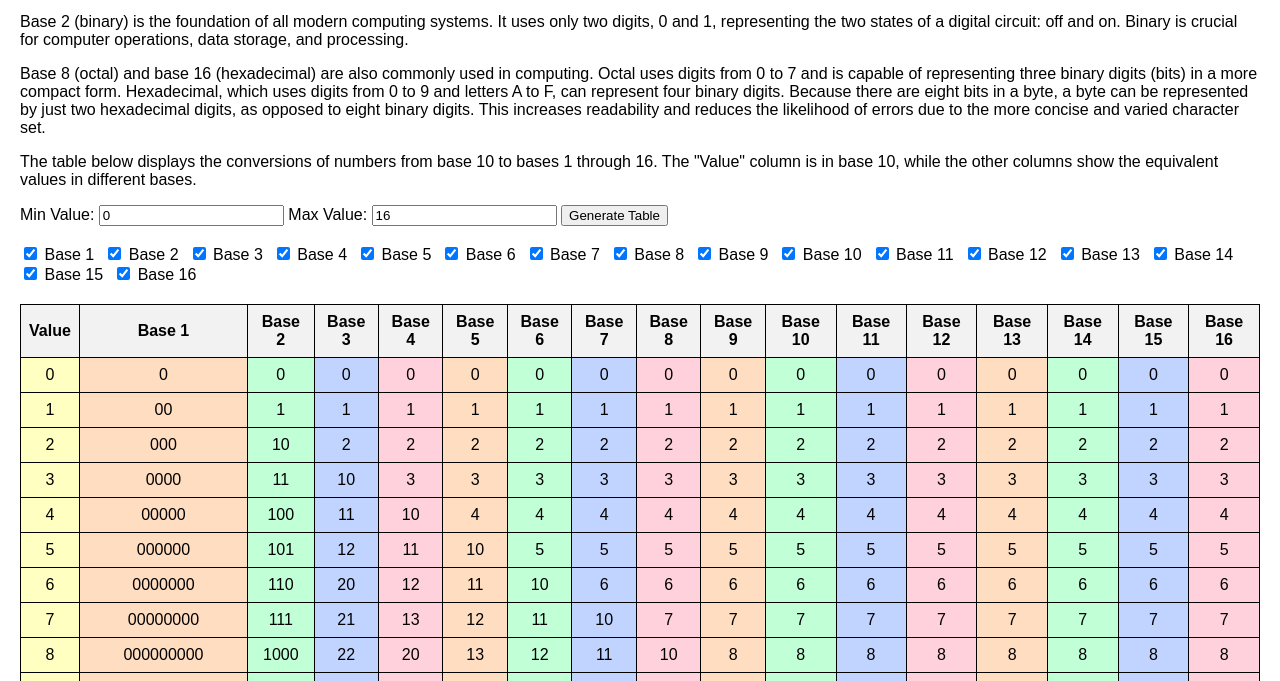
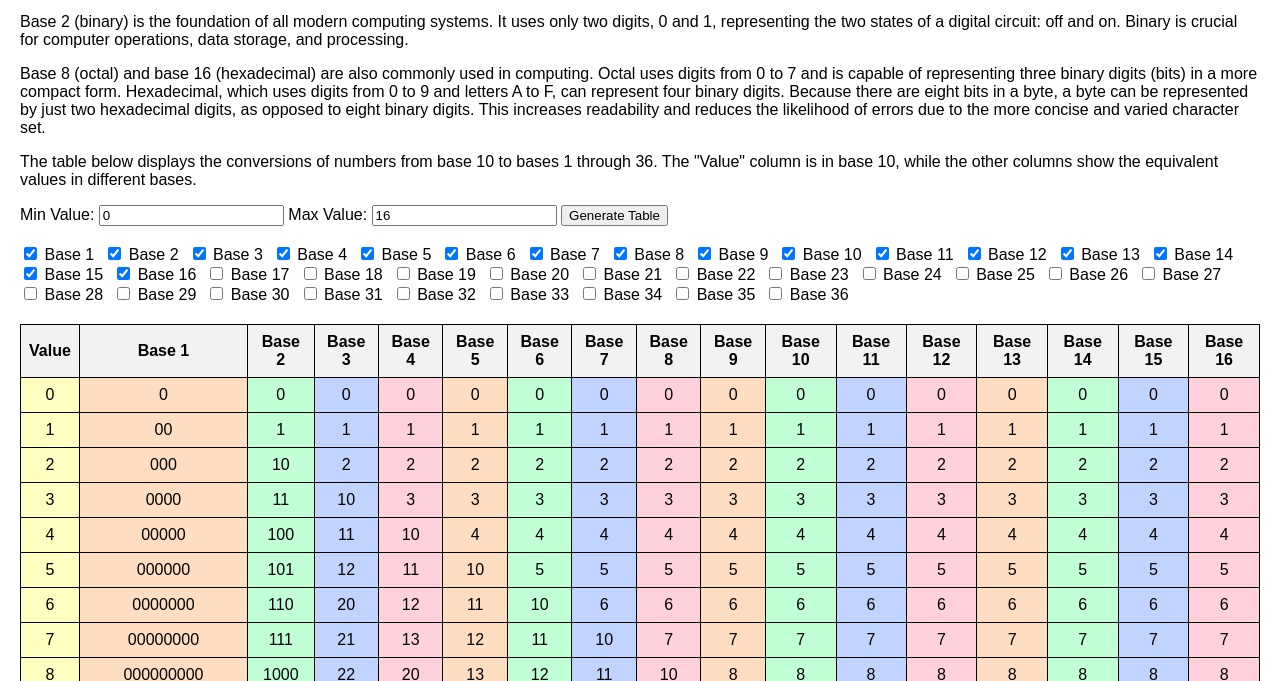
Before and after one commit to dglass710/Base-Conversion-Table, a plain HTML site: page index.html in a window 1280 px wide. Shown: the part 119-800 px from the top of the page. Drawn offline with Linux system fonts and the light colour scheme.

Commit message:
Added optional bases 17-36

```diff
--- a/index.html
+++ b/index.html
@@ -12,6 +12,8 @@
         table {
             border-collapse: collapse;
             width: 100%;
+            overflow-x: auto;
+            display: block;
         }
         th, td {
             border: 1px solid #000;
@@ -58,7 +60,7 @@
         Base 8 (octal) and base 16 (hexadecimal) are also commonly used in computing. Octal uses digits from 0 to 7 and is capable of representing three binary digits (bits) in a more compact form. Hexadecimal, which uses digits from 0 to 9 and letters A to F, can represent four binary digits. Because there are eight bits in a byte, a byte can be represented by just two hexadecimal digits, as opposed to eight binary digits. This increases readability and reduces the likelihood of errors due to the more concise and varied character set.
     </p>
     <p>
-        The table below displays the conversions of numbers from base 10 to bases 1 through 16. The "Value" column is in base 10, while the other columns show the equivalent values in different bases.
+        The table below displays the conversions of numbers from base 10 to bases 1 through 36. The "Value" column is in base 10, while the other columns show the equivalent values in different bases.
     </p>
     <label for="minValue">Min Value: </label>
     <input type="text" id="minValue" value="0" oninput="validateInput(this)">
@@ -131,6 +133,86 @@
             <input type="checkbox" id="base16" value="16" checked>
             <label for="base16">Base 16</label>
         </div>
+        <div>
+            <input type="checkbox" id="base17" value="17">
+            <label for="base17">Base 17</label>
+        </div>
+        <div>
+            <input type="checkbox" id="base18" value="18">
+            <label for="base18">Base 18</label>
+        </div>
+        <div>
+            <input type="checkbox" id="base19" value="19">
+            <label for="base19">Base 19</label>
+        </div>
+        <div>
+            <input type="checkbox" id="base20" value="20">
+            <label for="base20">Base 20</label>
+        </div>
+        <div>
+            <input type="checkbox" id="base21" value="21">
+            <label for="base21">Base 21</label>
+        </div>
+        <div>
+            <input type="checkbox" id="base22" value="22">
+            <label for="base22">Base 22</label>
+        </div>
+        <div>
+            <input type="checkbox" id="base23" value="23">
+            <label for="base23">Base 23</label>
+        </div>
+        <div>
+            <input type="checkbox" id="base24" value="24">
+            <label for="base24">Base 24</label>
+        </div>
+        <div>
+            <input type="checkbox" id="base25" value="25">
+            <label for="base25">Base 25</label>
+        </div>
+        <div>
+            <input type="checkbox" id="base26" value="26">
+            <label for="base26">Base 26</label>
+        </div>
+        <div>
+            <input type="checkbox" id="base27" value="27">
+            <label for="base27">Base 27</label>
+        </div>
+        <div>
+            <input type="checkbox" id="base28" value="28">
+            <label for="base28">Base 28</label>
+        </div>
+        <div>
+            <input type="checkbox" id="base29" value="29">
+            <label for="base29">Base 29</label>
+        </div>
+        <div>
+            <input type="checkbox" id="base30" value="30">
+            <label for="base30">Base 30</label>
+        </div>
+        <div>
+            <input type="checkbox" id="base31" value="31">
+            <label for="base31">Base 31</label>
+        </div>
+        <div>
+            <input type="checkbox" id="base32" value="32">
+            <label for="base32">Base 32</label>
+        </div>
+        <div>
+            <input type="checkbox" id="base33" value="33">
+            <label for="base33">Base 33</label>
+        </div>
+        <div>
+            <input type="checkbox" id="base34" value="34">
+            <label for="base34">Base 34</label>
+        </div>
+        <div>
+            <input type="checkbox" id="base35" value="35">
+            <label for="base35">Base 35</label>
+        </div>
+        <div>
+            <input type="checkbox" id="base36" value="36">
+            <label for="base36">Base 36</label>
+        </div>
     </div>
     <div id="tableContainer"></div>
 
@@ -140,8 +222,8 @@
         }
 
         function toBase(n, b) {
+            const digits = "0123456789ABCDEFGHIJKLMNOPQRSTUVWXYZ";
             if (b === 1) return '0'.repeat(n + 1);
-            const digits = "0123456789ABCDEF";
             let res = "";
             while (n > 0) {
                 res = digits[n % b] + res;
```
